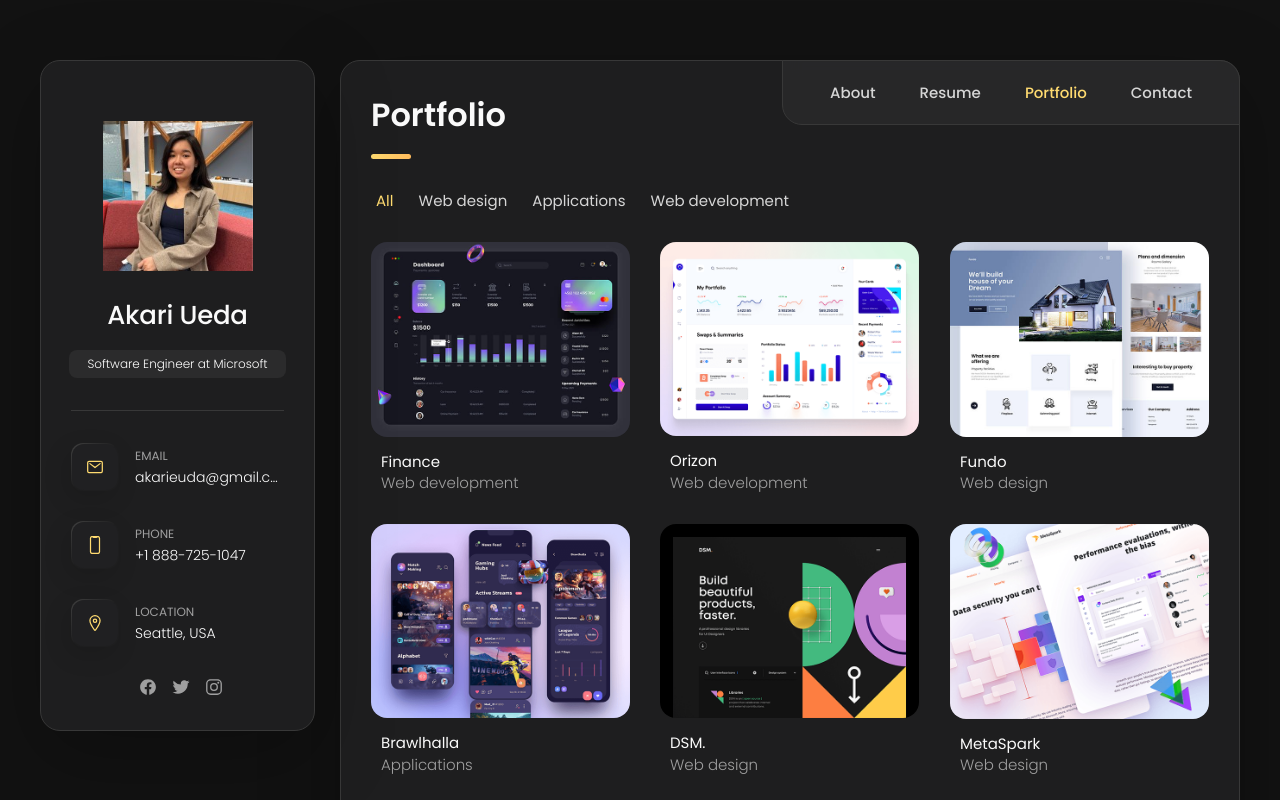
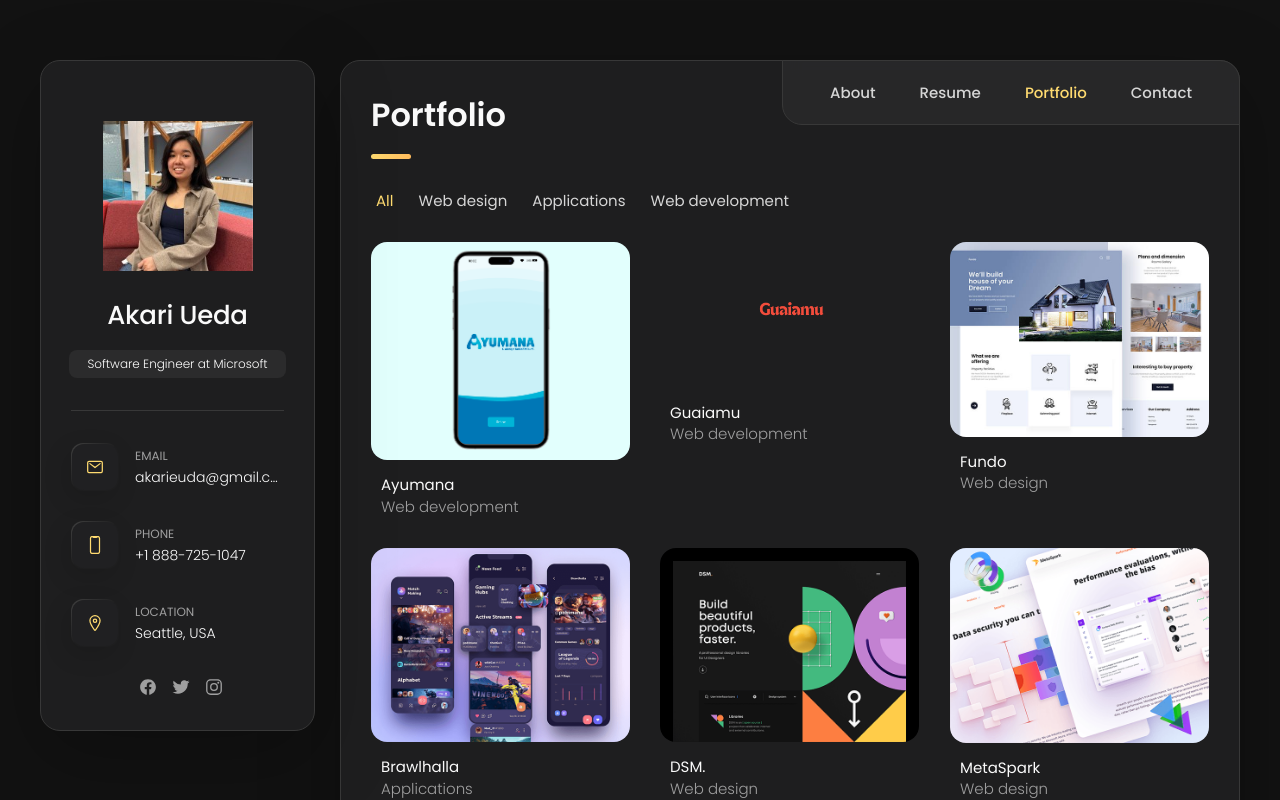
Before and after one commit to VictoriaPriscila28/EnglishPortfolio, a plain HTML site: page index.html in a window 1280 px wide. Both pictures are taken after a click on the button "Portfolio". Shown: the top 800 px of the page. Drawn offline with nearby package versions, Linux system fonts and the light colour scheme.

Commit message:
fix: image

```diff
--- a/index.html
+++ b/index.html
@@ -709,17 +709,17 @@
           <ul class="project-list">
 
             <li class="project-item  active" data-filter-item data-category="web development">
-              <a href="#">
+              <a href="https://www.figma.com/proto/q0kwkcaURYNEPmmnU54wls/Ayumana?type=design&node-id=59-1123&scaling=scale-down&page-id=51%3A252&starting-point-node-id=72%3A891&hide-ui=1">
 
                 <figure class="project-img">
                   <div class="project-item-icon-box">
                     <ion-icon name="eye-outline"></ion-icon>
                   </div>
 
-                  <img src="./assets/images/project-1.jpg" alt="finance" loading="lazy">
+                  <img src="./assets/images/AYUMANA.png" alt="finance" loading="lazy">
                 </figure>
 
-                <h3 class="project-title">Finance</h3>
+                <h3 class="project-title">Ayumana</h3>
 
                 <p class="project-category">Web development</p>
 
@@ -727,17 +727,17 @@
             </li>
 
             <li class="project-item  active" data-filter-item data-category="web development">
-              <a href="#">
+              <a href="https://www.figma.com/proto/jR3HuFCVDhPKPUKaQMa0QR/Guaimu?type=design&node-id=1-2&t=qaoqHOiDbqgPmxkr-0&scaling=scale-down&page-id=0%3A1&starting-point-node-id=1%3A2&show-proto-sidebar=1">
 
                 <figure class="project-img">
                   <div class="project-item-icon-box">
                     <ion-icon name="eye-outline"></ion-icon>
                   </div>
 
-                  <img src="./assets/images/project-2.png" alt="orizon" loading="lazy">
+                  <img src="./GAIAMUM.png" alt="orizon" loading="lazy">
                 </figure>
 
-                <h3 class="project-title">Orizon</h3>
+                <h3 class="project-title">Guaiamu</h3>
 
                 <p class="project-category">Web development</p>
 
```
Also changed, not shown: GAIAMUM.png (added), assets/images/AYUMANA.png (added), assets/images/gaia sem fundo.png (added).
